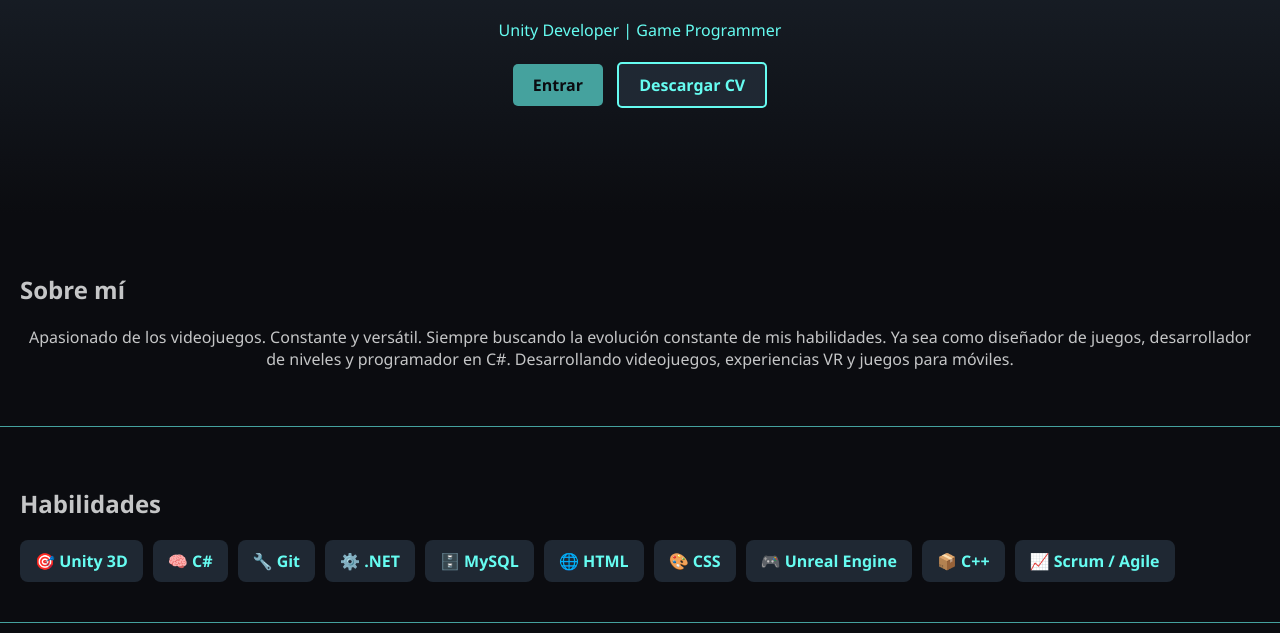
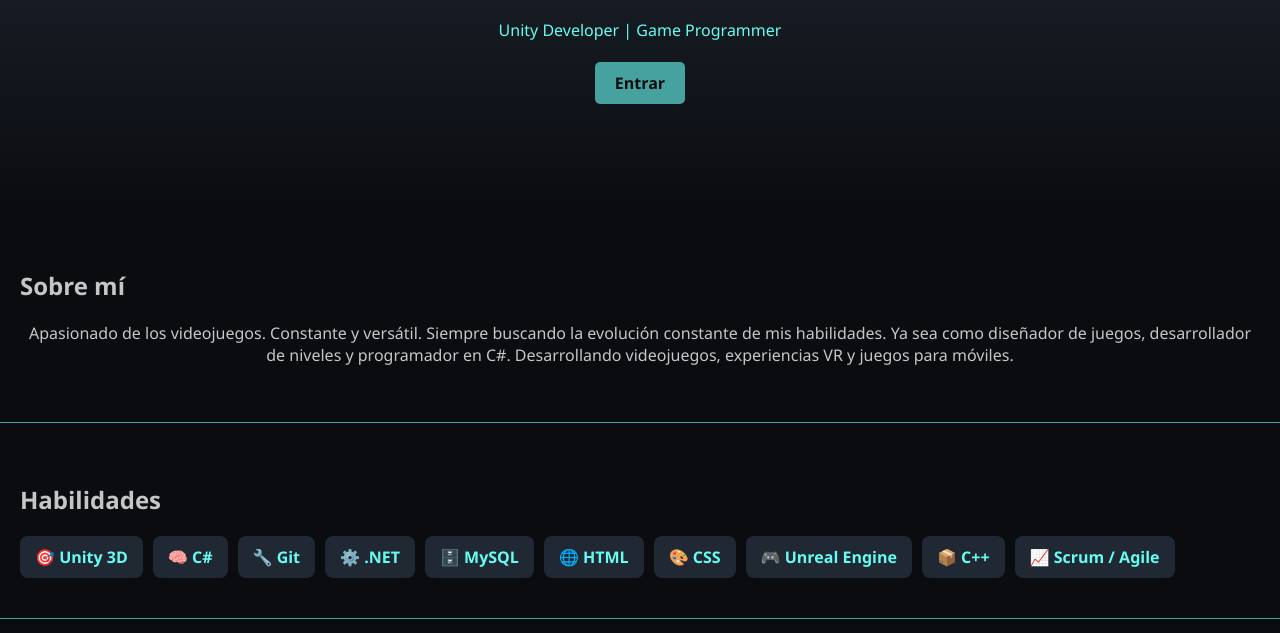
Before and after one commit to Alfhangs/CV-Jose-Luis, a plain HTML site: page index.html in a window 1280 px wide. Shown: the part 167-800 px from the top of the page. Drawn offline with Linux system fonts and the light colour scheme.

Commit message:
Update index.html

```diff
--- a/index.html
+++ b/index.html
@@ -12,7 +12,6 @@
         <h1>José Luis Aranda Maestro</h1>
         <p>Unity Developer | Game Programmer</p>
         <a href="#about" class="btn">Entrar</a>
-        <a href="CV José Luis Aranda.pdf" class="btn secondary" download>Descargar CV</a>
     </header>
 
     <main>
```
